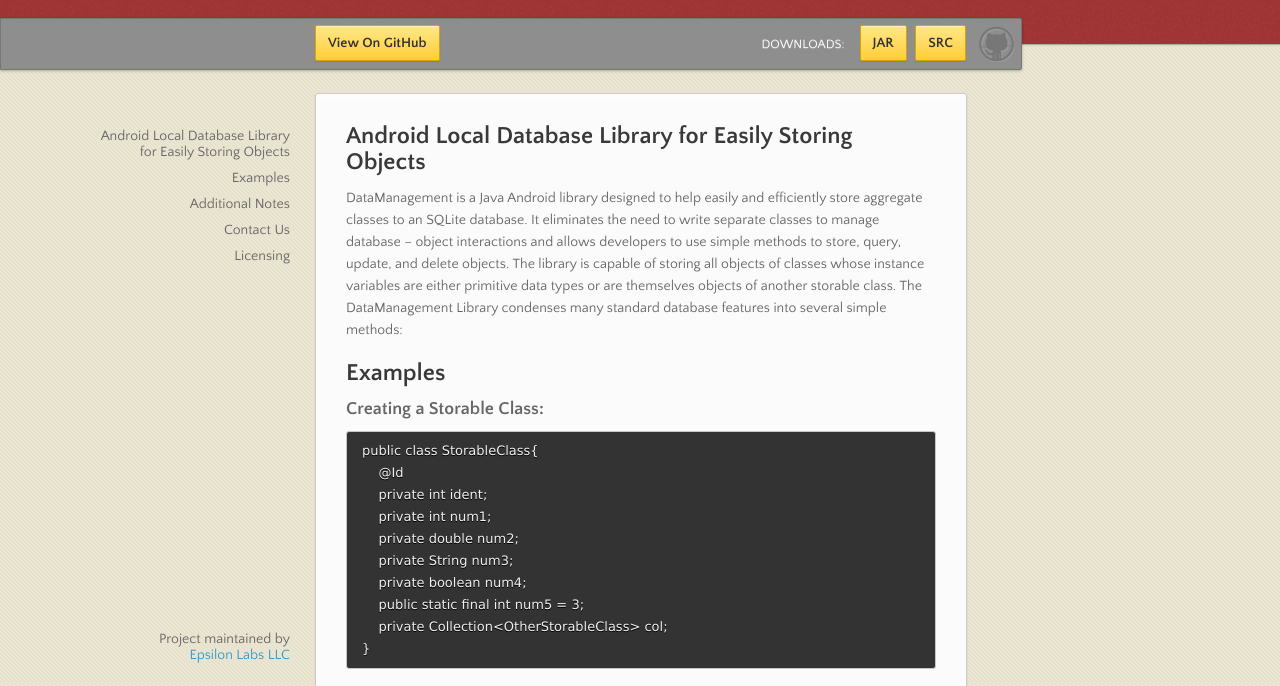
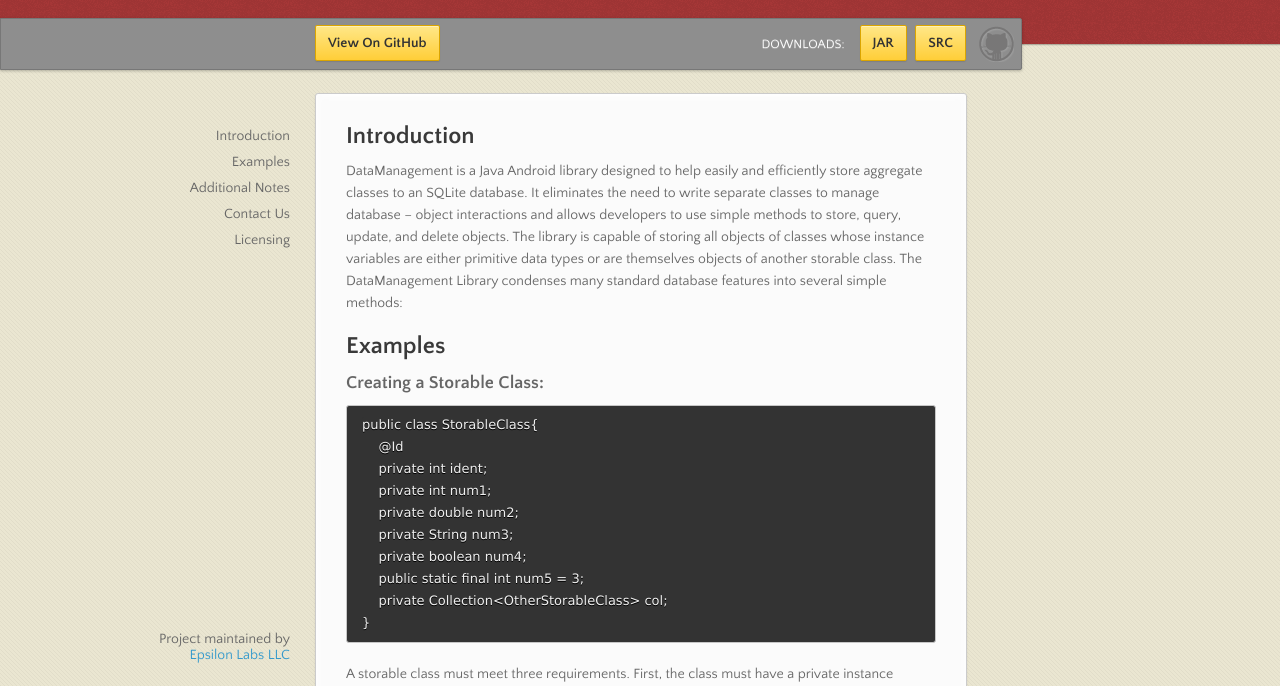
Before and after one commit to epsilonlabsllc/DataManagement, a plain HTML site: page index.html in a window 1280 px wide. Shown: the part 97-783 px from the top of the page. Drawn offline with nearby package versions, Linux system fonts and the light colour scheme.

Commit message:
housekeeping with new layout pt 1

```diff
--- a/index.html
+++ b/index.html
@@ -43,7 +43,7 @@
         <ul></ul>
       </nav>
       <section>
-        <h2>Android Local Database Library for Easily Storing Objects</h2>
+        <h2>Introduction</h2>
 
 <p>DataManagement is a Java Android library designed to help easily and efficiently store aggregate classes to an SQLite database.  It eliminates the need to write separate classes to manage database – object interactions and allows developers to use simple methods to store, query, update, and delete objects. The library is capable of storing all objects of classes whose instance variables are either primitive data types or are themselves objects of another storable class.
 The DataManagement Library condenses many standard database features into several simple methods:</p>
```
